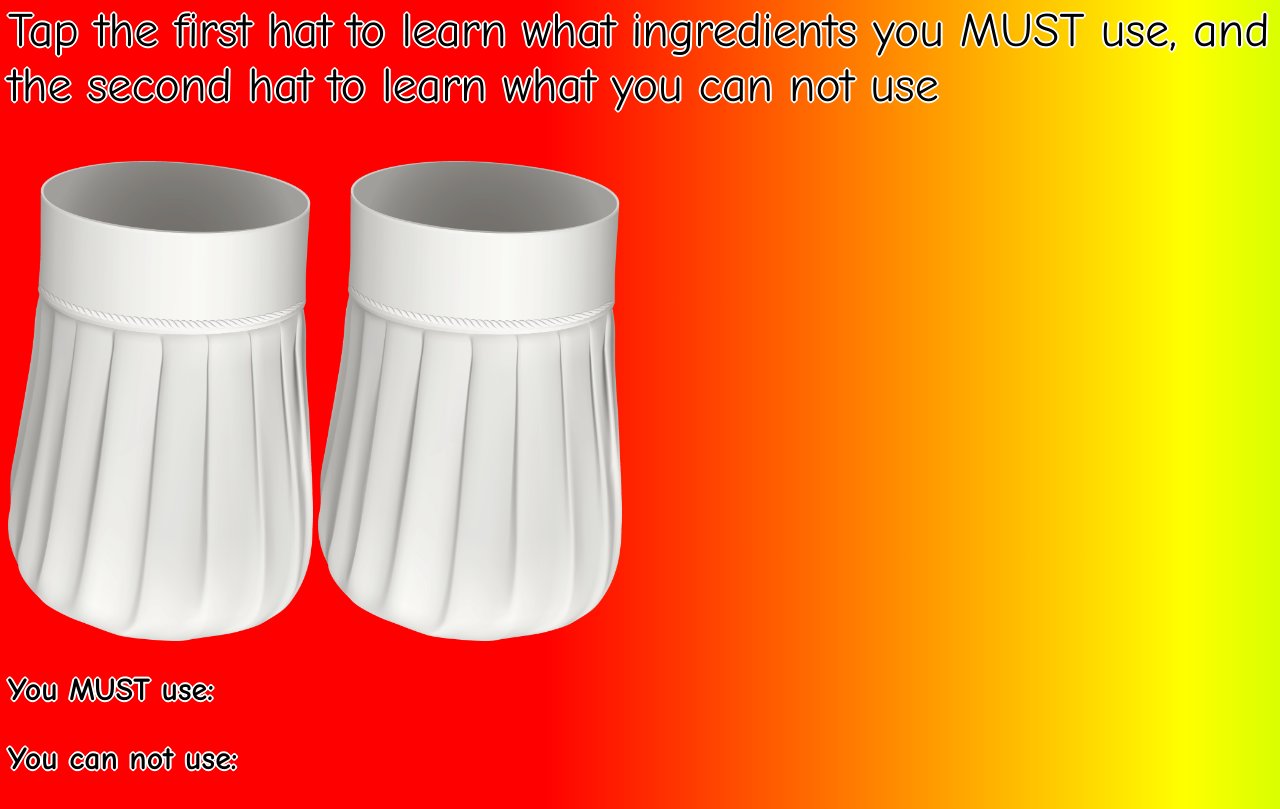
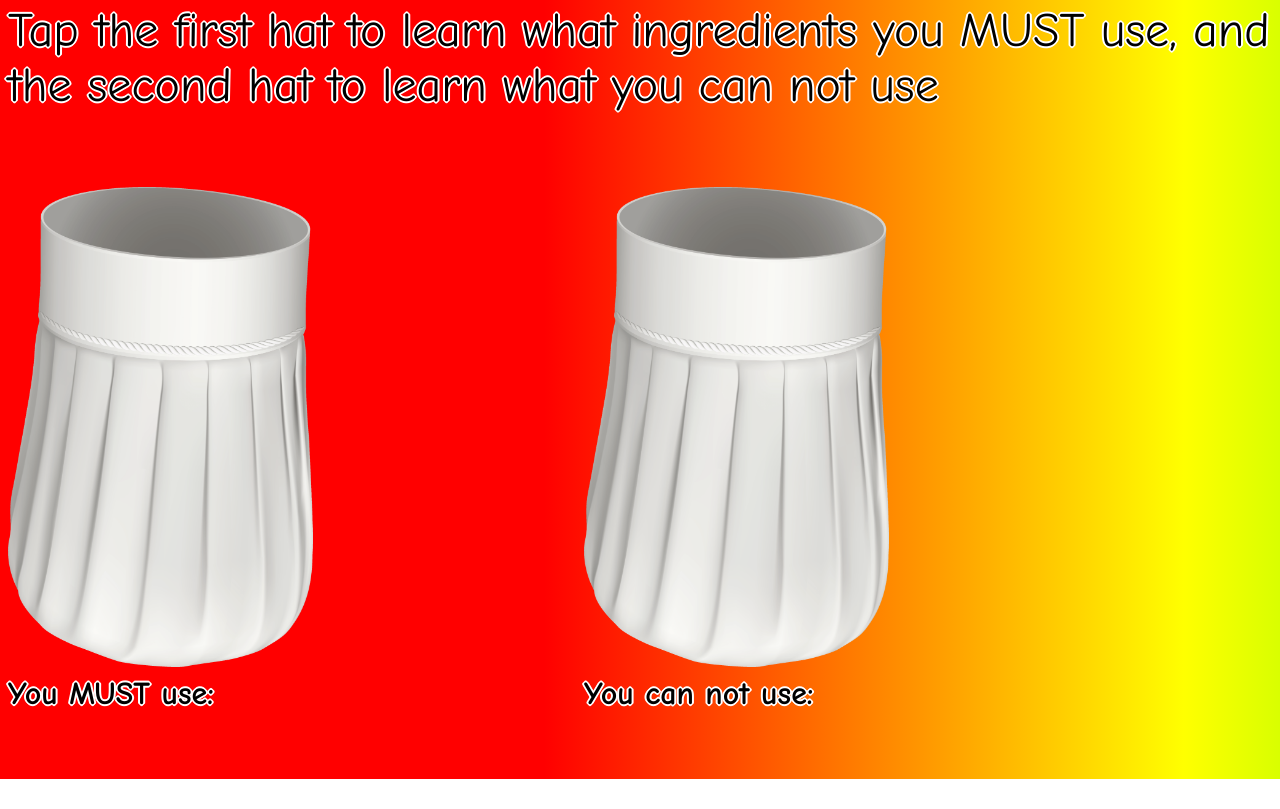
Before and after one commit to Iamnihc/mcbirth, a plain HTML site: page index.html in a window 1280 px wide. Shown: the part 970-1779 px from the top of the page. After the commit the page ends 1749 px from the top, so only its background shows below. Drawn offline with Linux system fonts and the light colour scheme.

Commit message:
omg this looks so bad on mobkle

```diff
--- a/css/style.css
+++ b/css/style.css
@@ -207,3 +207,10 @@ body {
     background-position: 100% 100%;
   }
 }
+
+#usedontuse {
+  display: flex;
+}
+.wideboi {
+  width: 45vw;
+}
--- a/index.html
+++ b/index.html
@@ -37,21 +37,29 @@
     </ol>
     <p>Tap the first hat to learn what ingredients you MUST use, and the second hat to learn what you can not use</p>
     <div id=hats>
+
+    </div>
+    <div id="usedontuse">
+
+        <h2 class="wideboi">
             <img src="hat.png" class=hat id=yeshat onclick="pickHat(true); pickHat(true); tc= true;">
-        <img src="hat.png" class=hat id=nohat onclick="pickHat(false); fc=true;">
-    </div>
-    <h2>
+            <br>
             You MUST use:
             <ul id=perm>
 
             </ul>
         </h2>
-    <h2>
+        <h2 class=wideboi>
+
+            <img src="hat.png" class=hat id=nohat onclick="pickHat(false); fc=true;">
+            <br>
             You can not use:
             <ul id=bann>
 
             </ul>
         </h2>
+    </div>
+
     <script src=" js/scripts.js"></script>
 </body>
 
```
Lines whose indentation alone changed are shown as unchanged.
